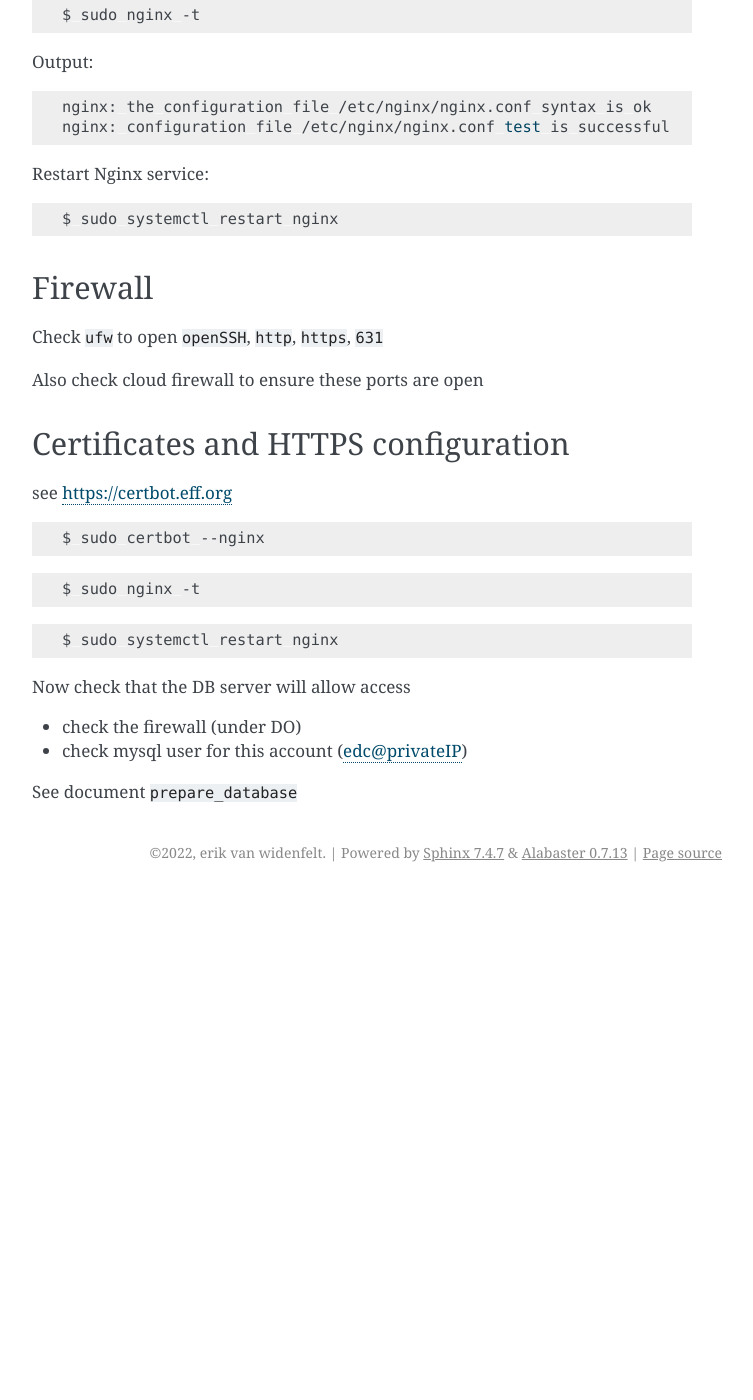
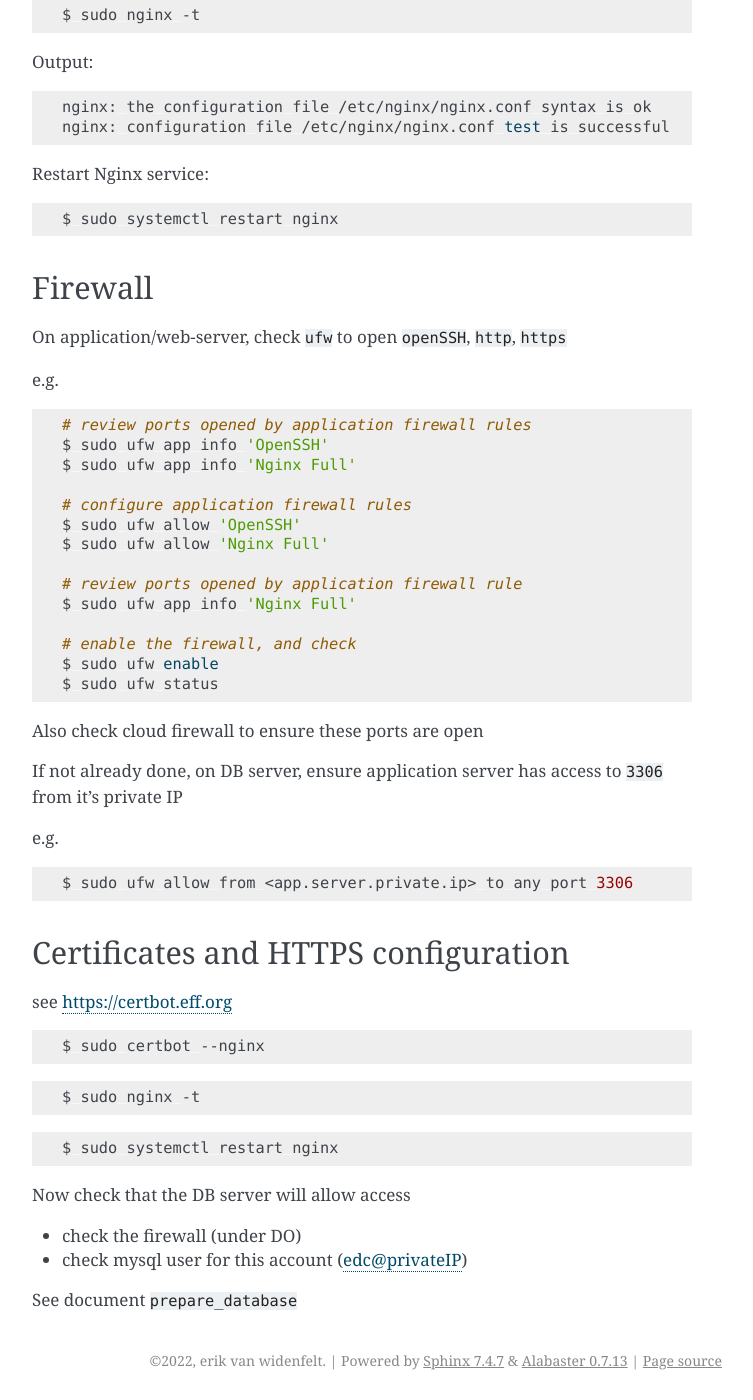
Before and after one commit to clinicedc/edc, a Sphinx documentation site: the page built from docs/configure_web_services.rst, in a window 1280 px wide and 1400 px high, scrolled down 2644 px. Shown: the whole window, without its empty margins (388-1141 px from the left). Built offline with Sphinx 7.4.7, drawn with Linux system fonts in a browser that asks for light colours; before the commit the page ends 3536 px from its top, so only the background shows below that.

Commit message:
Update configure web services with firewall config

```diff
--- a/docs/configure_web_services.rst
+++ b/docs/configure_web_services.rst
@@ -173,9 +173,37 @@ Restart Nginx service:
 Firewall
 ========
 
-Check ``ufw`` to open ``openSSH``, ``http``, ``https``, ``631``
+On application/web-server, check ``ufw`` to open ``openSSH``, ``http``, ``https``
+
+e.g.
+
+.. code-block:: bash
+
+	# review ports opened by application firewall rules
+	$ sudo ufw app info 'OpenSSH'
+	$ sudo ufw app info 'Nginx Full'
+
+	# configure application firewall rules
+	$ sudo ufw allow 'OpenSSH'
+	$ sudo ufw allow 'Nginx Full'
+
+	# review ports opened by application firewall rule
+	$ sudo ufw app info 'Nginx Full'
+
+	# enable the firewall, and check
+	$ sudo ufw enable
+	$ sudo ufw status
+
 
 Also check cloud firewall to ensure these ports are open
+
+If not already done, on DB server, ensure application server has access to ``3306`` from it's private IP
+
+e.g.
+
+.. code-block:: bash
+
+	$ sudo ufw allow from <app.server.private.ip> to any port 3306
 
 
 Certificates and HTTPS configuration
```
